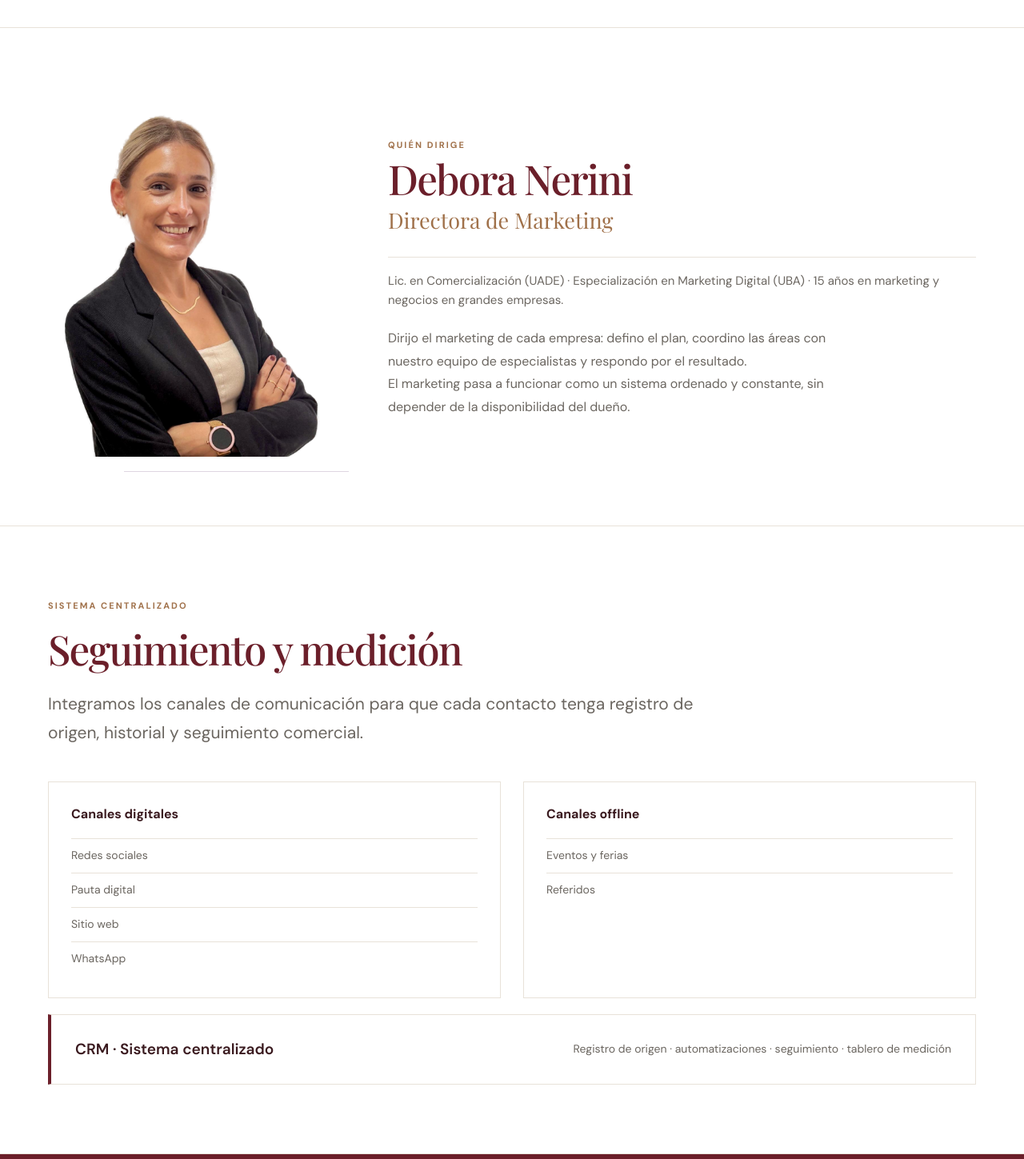
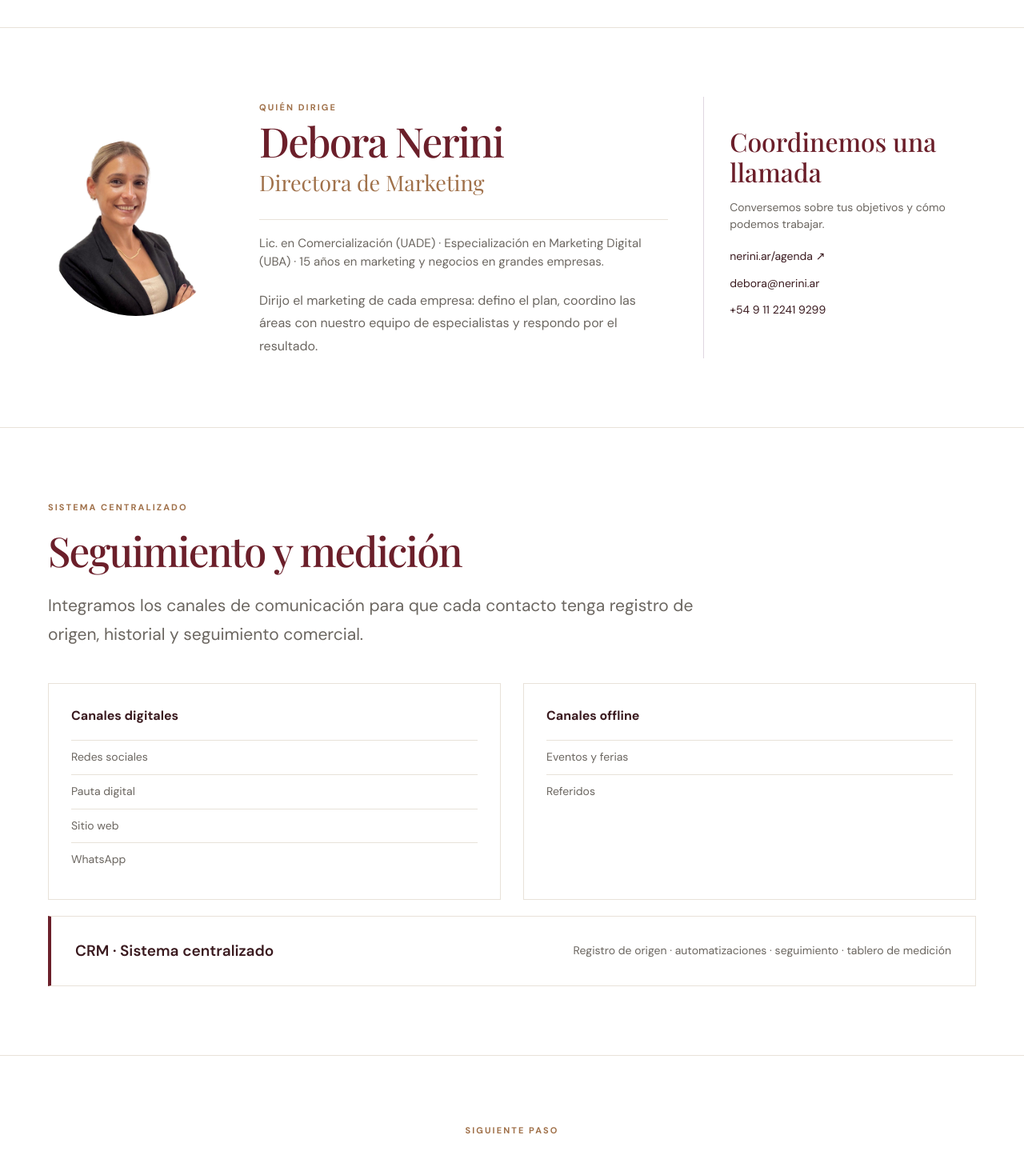
Before and after one commit to nerini-mkt/nerini-web, a React (Vite) app: page / in a window 1280 px wide. Shown: the part 2420-3869 px from the top of the page at 80% size. Built offline with nearby package versions, Linux system fonts and the light colour scheme.

Commit message:
Add files via upload

```diff
--- a/App.jsx
+++ b/App.jsx
@@ -91,17 +91,17 @@ export default function NeriniWeb(){
       .wheel-crm{position:absolute;left:50%;top:50%;transform:translate(-50%,-50%);width:27%;aspect-ratio:1;border-radius:50%;background:white;border:1px solid var(--malva);display:flex;align-items:center;justify-content:center;flex-direction:column;gap:1px}
       .wheel-crm b{font-family:'Playfair Display',Georgia,serif;font-size:clamp(18px,3.2vw,35px);font-weight:500}.wheel-crm span{font-size:clamp(7px,1vw,11px);line-height:1.25;color:var(--gris)}.wheel-crm small{font-weight:700;color:var(--bordo);font-size:clamp(10px,1.6vw,18px)}
       .stages{border-top:1px solid var(--linea);display:grid;grid-template-columns:repeat(3,1fr);margin-top:50px;text-align:left}.stage{padding:25px 28px;border-right:1px solid var(--linea)}.stage:last-child{border-right:0}.stage:first-child{padding-left:0}.stage-number{font-size:12px;letter-spacing:.1em;color:var(--cuero)}.stage h3{font-size:19px;font-weight:600;margin:12px 0 4px}.stage p{font-size:13px;color:var(--gris);margin:0}
-      .bio-layout{display:grid;grid-template-columns:minmax(260px,360px) 1fr;gap:65px;align-items:center}.portrait-wrap{position:relative}.portrait-wrap:after{content:'';position:absolute;width:78%;height:1px;background:var(--malva);bottom:-19px;right:-16px}
-      .portrait{width:100%;aspect-ratio:4/5;object-fit:cover;object-position:center 30%;display:block}
+      .bio-layout{display:grid;grid-template-columns:220px minmax(0,1.2fr) minmax(235px,.8fr);gap:44px;align-items:center}.portrait-wrap{position:relative;overflow:hidden;border-radius:50%;aspect-ratio:1;background:#fff}
+      .portrait{width:100%;height:100%;object-fit:cover;object-position:center 29%;display:block}
       .bio-heading{font-family:'Playfair Display',Georgia,serif;color:var(--bordo);font-size:clamp(38px,4vw,58px);margin:0 0 2px;font-weight:500}.bio-role{font-family:'Playfair Display',Georgia,serif;font-size:27px;color:var(--cuero);margin:0 0 24px}
       .bio-credentials{font-size:15px;color:var(--gris);padding-top:18px;border-top:1px solid var(--linea);margin-bottom:22px}.bio-text{max-width:600px;color:var(--gris);font-size:16px;line-height:1.8}
-      .tracking-layout{display:grid;grid-template-columns:1fr 1fr;gap:28px}.tracking-card{border:1px solid var(--linea);padding:28px}.tracking-card h3{font-size:16px;margin:0 0 18px}.tracking-card ul{margin:0;padding:0;list-style:none}.tracking-card li{padding:10px 0;border-top:1px solid var(--linea);color:var(--gris);font-size:14px}
+      .bio-contact{border-left:1px solid var(--malva);padding-left:32px;align-self:stretch;display:flex;flex-direction:column;justify-content:center}.bio-contact h3{font-family:'Playfair Display',Georgia,serif;color:var(--bordo);font-size:clamp(26px,2.5vw,36px);font-weight:500;line-height:1.18;margin:0 0 15px}.bio-contact p{color:var(--gris);font-size:14px;margin:0 0 18px}.bio-contact a{color:var(--tinta);font-size:14px;display:block;overflow-wrap:anywhere;margin-bottom:12px}.bio-contact a:hover{color:var(--bordo)}.tracking-layout{display:grid;grid-template-columns:1fr 1fr;gap:28px}.tracking-card{border:1px solid var(--linea);padding:28px}.tracking-card h3{font-size:16px;margin:0 0 18px}.tracking-card ul{margin:0;padding:0;list-style:none}.tracking-card li{padding:10px 0;border-top:1px solid var(--linea);color:var(--gris);font-size:14px}
       .tracking-bar{margin-top:20px;padding:28px 30px;background:#fff;border:1px solid var(--linea);border-left:4px solid var(--bordo);display:flex;justify-content:space-between;gap:25px;align-items:center}.tracking-bar strong{font-size:19px;font-weight:600}.tracking-bar span{font-size:14px;color:var(--gris)}
-      .contact{padding:75px 0;background:var(--bordo);color:white}.contact h2{color:#fff}.contact p{color:#FAF5EE;font-size:18px;margin-bottom:25px}.contact .button{background:#fff;color:var(--bordo);border-color:#fff}.contact .button:hover{background:#FAF5EE}
+      .contact{padding:80px 0;background:#fff;color:var(--tinta);border-bottom:1px solid var(--linea);text-align:center}.contact h2{color:var(--bordo);max-width:980px;margin:16px auto 26px}.contact p{color:var(--gris);font-size:17px;margin-bottom:25px}.contact .button{background:var(--bordo);color:white;border-color:var(--bordo)}.contact .button:hover{background:#541821}
       .footer{background:#fff;padding:32px 0;border-top:1px solid var(--linea)}.footer-inner{display:flex;align-items:center;justify-content:space-between;gap:30px;flex-wrap:wrap}.footer-contact{display:flex;gap:25px;flex-wrap:wrap}.footer-contact a{color:var(--gris);font-size:13px}.copyright{font-size:11px;color:var(--gris);margin-top:22px}
       .wa-float{position:fixed;right:22px;bottom:22px;z-index:30;background:var(--bordo);color:white;width:52px;height:52px;display:flex;align-items:center;justify-content:center;border-radius:50%;box-shadow:0 4px 20px #6b1f2a30;font-size:20px;font-weight:700}
-      @media(max-width:850px){.container{width:min(100% - 40px,1160px)}.nav-inner{min-height:74px}.brand-img{width:145px}.menu-toggle{display:block}.nav-links{display:none;position:absolute;top:73px;left:0;right:0;background:#fff;padding:22px 20px;border-bottom:1px solid var(--linea);flex-direction:column;align-items:flex-start}.nav-links.open{display:flex}.hero{padding:70px 0}.problem-grid{grid-template-columns:repeat(2,minmax(0,1fr))}.problem:nth-child(2){border-right:0}.problem:nth-child(-n+2){border-bottom:1px solid var(--linea)}.problem:nth-child(3){padding-left:0}.bio-layout{gap:38px;grid-template-columns:270px 1fr}.bio-role{font-size:22px}}
-      @media(max-width:570px){.container{width:calc(100% - 36px)}.section{padding:58px 0}.hero{padding:57px 0 63px}.hero-top{align-items:flex-start}.hero .eyebrow{font-size:10px}h1{font-size:43px}.lead{font-size:16px}.problem-grid{grid-template-columns:1fr}.problem{padding:25px 0!important;border-right:0;border-bottom:1px solid var(--linea)}.problem:last-child{border-bottom:0}.wheel-wrap{margin:32px auto 0}.wheel-quadrant{padding:18px 3px;gap:3px}.wheel-quadrant strong{font-size:clamp(13px,4.1vw,21px)}.wheel-quadrant small{font-size:clamp(7px,2vw,10px);max-width:95%}.arc-type{font-size:20px;letter-spacing:3px}.stages{grid-template-columns:1fr;margin-top:32px}.stage{border-right:0;border-bottom:1px solid var(--linea);padding:17px 0}.bio-layout{grid-template-columns:1fr}.portrait-wrap{width:min(100%,390px)}.bio-role{font-size:23px}.tracking-layout{grid-template-columns:1fr;gap:14px}.tracking-bar{flex-direction:column;align-items:flex-start}.footer-contact{flex-direction:column;gap:8px}.hero-actions{align-items:flex-start}}
+      @media(max-width:850px){.container{width:min(100% - 40px,1160px)}.nav-inner{min-height:74px}.brand-img{width:145px}.menu-toggle{display:block}.nav-links{display:none;position:absolute;top:73px;left:0;right:0;background:#fff;padding:22px 20px;border-bottom:1px solid var(--linea);flex-direction:column;align-items:flex-start}.nav-links.open{display:flex}.hero{padding:70px 0}.problem-grid{grid-template-columns:repeat(2,minmax(0,1fr))}.problem:nth-child(2){border-right:0}.problem:nth-child(-n+2){border-bottom:1px solid var(--linea)}.problem:nth-child(3){padding-left:0}.bio-layout{gap:30px;grid-template-columns:190px minmax(0,1fr)}.bio-contact{grid-column:2}.bio-role{font-size:22px}}
+      @media(max-width:570px){.container{width:calc(100% - 36px)}.section{padding:58px 0}.hero{padding:57px 0 63px}.hero-top{align-items:flex-start}.hero .eyebrow{font-size:10px}h1{font-size:43px}.lead{font-size:16px}.problem-grid{grid-template-columns:1fr}.problem{padding:25px 0!important;border-right:0;border-bottom:1px solid var(--linea)}.problem:last-child{border-bottom:0}.wheel-wrap{margin:32px auto 0}.wheel-quadrant{padding:18px 3px;gap:3px}.wheel-quadrant strong{font-size:clamp(13px,4.1vw,21px)}.wheel-quadrant small{font-size:clamp(7px,2vw,10px);max-width:95%}.arc-type{font-size:20px;letter-spacing:3px}.stages{grid-template-columns:1fr;margin-top:32px}.stage{border-right:0;border-bottom:1px solid var(--linea);padding:17px 0}.bio-layout{grid-template-columns:1fr}.portrait-wrap{width:min(100%,240px)}.bio-contact{grid-column:1;padding:24px 0 0;border-left:0;border-top:1px solid var(--malva)}.bio-role{font-size:23px}.tracking-layout{grid-template-columns:1fr;gap:14px}.tracking-bar{flex-direction:column;align-items:flex-start}.footer-contact{flex-direction:column;gap:8px}.hero-actions{align-items:flex-start}}
       @media(prefers-reduced-motion:reduce){html{scroll-behavior:auto}}
     `}</style>
     <header className="nav"><div className="container nav-inner"><a href="#inicio" aria-label="NERINI inicio"><Brand/></a><button className="menu-toggle" aria-expanded={open} aria-label="Abrir menú" onClick={()=>setOpen(!open)}>☰</button><nav className={'nav-links'+(open?' open':'')}><a href="#servicio" onClick={()=>setOpen(false)}>Servicio integral</a><a href="#quien" onClick={()=>setOpen(false)}>Quién dirige</a><a href="#seguimiento" onClick={()=>setOpen(false)}>Seguimiento</a><a className="button button-outline" href={AGENDA} target="_blank" rel="noreferrer">Agendemos una llamada</a></nav></div></header>
@@ -109,9 +109,9 @@ export default function NeriniWeb(){
       <section className="hero"><div className="container"><div className="hero-top"><span className="eyebrow">ESTRATEGIA · EJECUCIÓN · MEDICIÓN</span><span className="hero-rule" aria-hidden="true"/></div><h1>Departamento Externo de Marketing</h1><p className="lead">Somos el Departamento Externo de Marketing de empresas de servicios sin equipo interno. Dirigimos la estrategia y ejecutamos redes, pauta, sitio y email marketing con nuestro equipo, bajo un mismo sistema de seguimiento y medición.</p><div className="hero-actions"><a className="button" href={AGENDA} target="_blank" rel="noreferrer">Coordinemos una llamada <Icon name="arrow" size={17}/></a><span className="quiet">Un equipo. Una dirección. Un sistema.</span></div></div></section>
       <section className="section" id="problemas"><div className="container"><div className="section-top"><div className="eyebrow">PUNTO DE PARTIDA</div><h2>Situaciones frecuentes</h2></div><div className="problem-grid">{problemas.map(p=><article className="problem" key={p.titulo}><Icon name={p.icon}/><h3>{p.titulo}</h3><p>{p.detalle}</p></article>)}</div></div></section>
       <section className="section service-section" id="servicio"><div className="container"><div className="section-top"><span className="eyebrow">UN SOLO DEPARTAMENTO</span><h2>Servicio integral</h2><p className="lead">Redes, pauta, sitio y email marketing bajo una misma dirección. Un sistema centralizado conecta los canales, registra cada contacto y permite hacer seguimiento y medir.</p></div><ServiceWheel/><div className="stages" aria-label="Etapas de puesta en marcha">{etapas.map(e=><div className="stage" key={e.n}><span className="stage-number">{e.n}</span><h3>{e.title}</h3><p>{e.content}</p></div>)}</div></div></section>
-      <section className="section" id="quien"><div className="container bio-layout"><div className="portrait-wrap"><img className="portrait" src="/debora.png" alt="Fotografía de Debora Nerini"/></div><div><span className="eyebrow">QUIÉN DIRIGE</span><h2 className="bio-heading">Debora Nerini</h2><p className="bio-role">Directora de Marketing</p><p className="bio-credentials">Lic. en Comercialización (UADE) · Especialización en Marketing Digital (UBA) · 15 años en marketing y negocios en grandes empresas.</p><p className="bio-text">Dirijo el marketing de cada empresa: defino el plan, coordino las áreas con nuestro equipo de especialistas y respondo por el resultado.</p><p className="bio-text">El marketing pasa a funcionar como un sistema ordenado y constante, sin depender de la disponibilidad del dueño.</p></div></div></section>
+      <section className="section" id="quien"><div className="container bio-layout"><div className="portrait-wrap"><img className="portrait" src="/debora.png" alt="Fotografía original de Debora Nerini" loading="lazy" decoding="async"/></div><div><span className="eyebrow">QUIÉN DIRIGE</span><h2 className="bio-heading">Debora Nerini</h2><p className="bio-role">Directora de Marketing</p><p className="bio-credentials">Lic. en Comercialización (UADE) · Especialización en Marketing Digital (UBA) · 15 años en marketing y negocios en grandes empresas.</p><p className="bio-text">Dirijo el marketing de cada empresa: defino el plan, coordino las áreas con nuestro equipo de especialistas y respondo por el resultado.</p></div><aside className="bio-contact"><h3>Coordinemos una llamada</h3><p>Conversemos sobre tus objetivos y cómo podemos trabajar.</p><a href={AGENDA} target="_blank" rel="noreferrer">nerini.ar/agenda ↗</a><a href="mailto:debora@nerini.ar">debora@nerini.ar</a><a href={WA} target="_blank" rel="noreferrer">+54 9 11 2241 9299</a></aside></div></section>
       <section className="section" id="seguimiento"><div className="container"><div className="section-top"><span className="eyebrow">SISTEMA CENTRALIZADO</span><h2>Seguimiento y medición</h2><p className="lead">Integramos los canales de comunicación para que cada contacto tenga registro de origen, historial y seguimiento comercial.</p></div><div className="tracking-layout"><div className="tracking-card"><h3>Canales digitales</h3><ul>{['Redes sociales','Pauta digital','Sitio web','WhatsApp'].map(t=><li key={t}>{t}</li>)}</ul></div><div className="tracking-card"><h3>Canales offline</h3><ul>{['Eventos y ferias','Referidos'].map(t=><li key={t}>{t}</li>)}</ul></div></div><div className="tracking-bar"><strong>CRM · Sistema centralizado</strong><span>Registro de origen · automatizaciones · seguimiento · tablero de medición</span></div></div></section>
-      <section className="contact" id="contacto"><div className="container"><span className="eyebrow" style={{color:'#D4B896'}}>SIGUIENTE PASO</span><h2>Coordinemos una llamada</h2><p>Conversemos sobre el marketing de tu empresa y cómo podemos trabajar.</p><a href={AGENDA} className="button" target="_blank" rel="noreferrer">Ir a la agenda <Icon name="arrow" size={17}/></a></div></section>
+      <section className="contact" id="contacto"><div className="container"><span className="eyebrow">SIGUIENTE PASO</span><h2>Hagamos que el marketing impulse tu negocio.</h2><p>Conversemos sobre el marketing de tu empresa.</p><a href={AGENDA} className="button" target="_blank" rel="noreferrer">Ir a la agenda <Icon name="arrow" size={17}/></a></div></section>
     </main>
     <footer className="footer"><div className="container"><div className="footer-inner"><Brand/><div className="footer-contact"><a href="mailto:debora@nerini.ar">debora@nerini.ar</a><a href="https://nerini.ar">nerini.ar</a><a href={WA} target="_blank" rel="noreferrer">WhatsApp +54 9 11 2241 9299</a></div></div><div className="copyright">© 2026 NERINI · Departamento Externo de Marketing</div></div></footer>
     <a className="wa-float" href={WA} target="_blank" rel="noreferrer" aria-label="Contacto por WhatsApp">✆</a>
```
